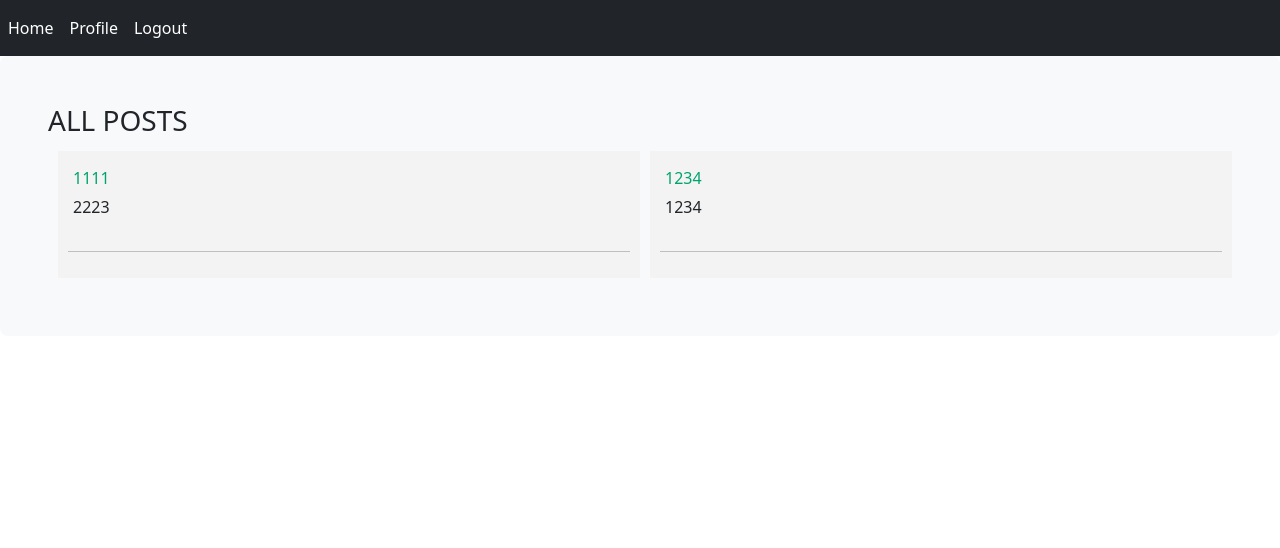
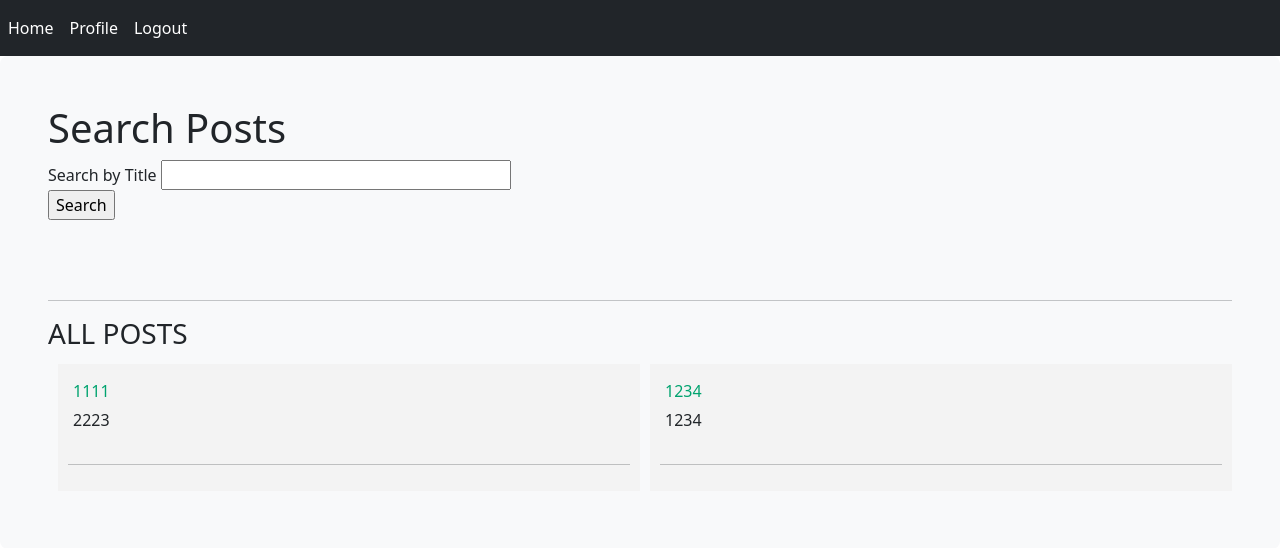
Before and after one commit to navidr98/Social-network-Flask, a Flask app: page / in a window 1280 px wide. Shown: the top 548 px of the page. Run offline with Flask 3, Linux system fonts and the light colour scheme; a user stored in the database is signed in; some libraries are stand-ins or nearby versions.

Commit message:
search bar added to home

```diff
--- a/A/blog/forms.py
+++ b/A/blog/forms.py
@@ -80,3 +80,7 @@ class LikeForm(FlaskForm):
 
 class DisLikeForm(FlaskForm):
     submit = SubmitField('DisLike')
+
+class SearchForm(FlaskForm):
+    title = StringField('Search by Title', validators=[DataRequired(message="please enter any title")])
+    submit = SubmitField('Search')
--- a/A/blog/routes.py
+++ b/A/blog/routes.py
@@ -1,16 +1,26 @@
 from flask import render_template, redirect, url_for, flash, request, abort
 from blog import app, db, bcrypt
-from blog.forms import RegistrationForm, LoginForm, EditProfileFrom, PostForm ,EditPostForm, CommentForm, ReplyForm, LikeForm, DisLikeForm
+from blog.forms import RegistrationForm, LoginForm, EditProfileFrom, PostForm ,EditPostForm, CommentForm, ReplyForm, LikeForm, DisLikeForm, SearchForm
 from blog.models import User, Post, Comment, Reply, Like
 from flask_login import login_user, current_user, logout_user, login_required
 
 
-@app.route('/')
-@app.route('/home')
+@app.route('/', methods=['GET', 'POST'])
+@app.route('/home', methods=['GET', 'POST'])
 @login_required
 def home():
+    form = SearchForm()
     posts = Post.query.all()
-    return render_template('home.html', posts=posts)
+    return render_template('home.html', form=form, posts=posts)
+
+@app.route('/search', methods=['GET', 'POST'])
+def search_post():
+    form = SearchForm()
+    search_posts = []
+    if form.validate_on_submit():
+        title = form.title.data
+        search_posts = Post.query.filter(Post.title.contains(title)).all()
+    return render_template('home.html', form=form, search_posts=search_posts)
 
 @app.route('/register', methods=['GET', 'POST'])
 def register():
--- a/A/blog/templates/home.html
+++ b/A/blog/templates/home.html
@@ -9,6 +9,34 @@
 
 
 {% block content %}
+
+    <h1>Search Posts</h1>
+    <form method="POST" action="{{ url_for('search_post') }}">
+        {{ form.hidden_tag() }}
+        {{ form.title.label }} {{ form.title(size=32) }}<br>
+        {{ form.submit() }}
+    </form>
+
+    <ul>
+        {% for post in search_posts %}
+            <li>
+                <div class="content">
+                    <div class="post">
+                            <p class="title">
+                                <a href="{{ url_for('post_detail', post_id=post.id) }}">
+                                    {{ post.title }}
+                                </a>
+                            </p>
+                        <div class="content">
+                            <p>{{ post.content }}</p>
+                        </div>
+                        <hr>
+                    </div>
+                </div>
+            </li>
+        {% endfor %}
+    </ul>
+    </ul><br><br><hr>
 
     <h3>ALL POSTS</h3>
     <div class="content">
```
Also changed, not shown: A/blog/templates/includes/form_errors.html (+8 -0 lines), A/blog.db.
